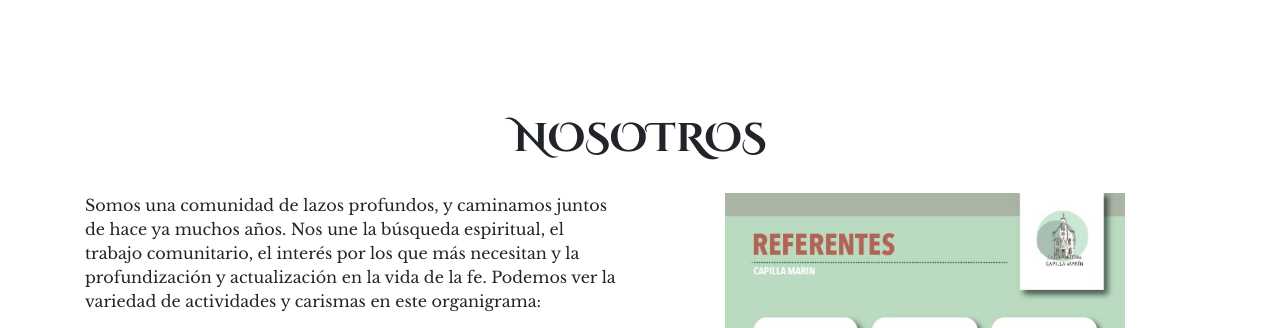
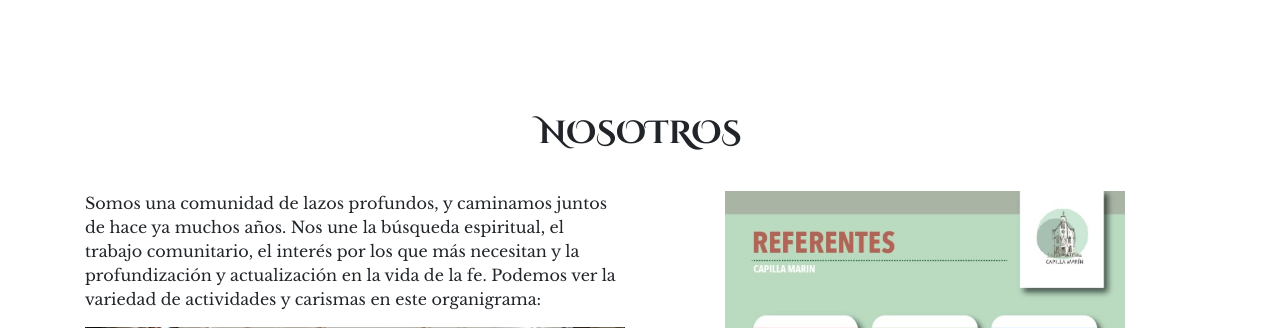
Before and after one commit to mariscottin/capillamarin, a Node server app: page /nosotros in a window 1280 px wide. Shown: the top 328 px of the page. Run offline with Node 20, Linux system fonts and the light colour scheme; some libraries are stand-ins or nearby versions.

Commit message:
font size h1s

```diff
--- a/assets/styles/styles_home.css
+++ b/assets/styles/styles_home.css
@@ -2,7 +2,6 @@
     margin: 0;
     padding: 0;
     font-family: 'Libre Baskerville', serif;
-    overflow-x: none;
 }
 
 /*----- COMMON CLASSES -----*/
--- a/assets/styles/styles_section.css
+++ b/assets/styles/styles_section.css
@@ -3,8 +3,7 @@
     text-align: center;
     padding-top: 115px;
     padding-bottom: 30px;
-    width: 90%;
-    margin: auto;
+    font-size: 2rem;
 }
 .center-carousel{
     text-align: center;
```
